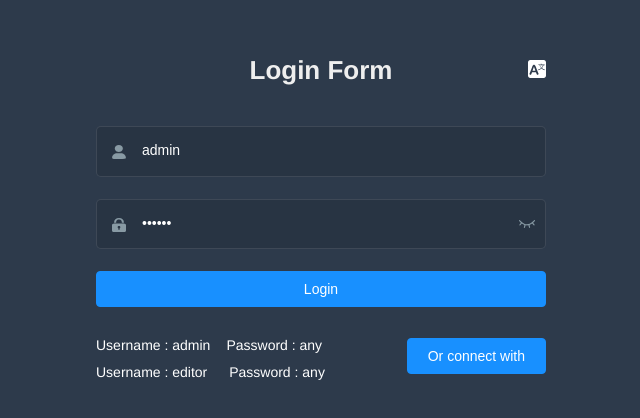
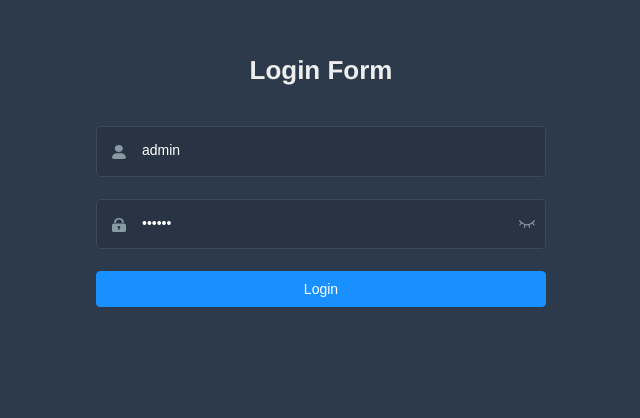
Before and after one commit to autumn-projects/eli-admin, a Vue app: page /#/login in a window 1280 px wide. Shown: the part 104-522 px from the top of the page, without its empty margins (319-959 px from the left). Built offline with nearby package versions, Linux system fonts and the light colour scheme.

Commit message:
主页修改

```diff
--- a/src/views/login/index.vue
+++ b/src/views/login/index.vue
@@ -6,7 +6,6 @@
         <h3 class="title">
           {{ $t('login.title') }}
         </h3>
-        <lang-select class="set-language" />
       </div>
 
       <el-form-item prop="username">
@@ -49,32 +48,7 @@
       <el-button :loading="loading" type="primary" style="width:100%;margin-bottom:30px;" @click.native.prevent="handleLogin">
         {{ $t('login.logIn') }}
       </el-button>
-
-      <div style="position:relative">
-        <div class="tips">
-          <span>{{ $t('login.username') }} : admin</span>
-          <span>{{ $t('login.password') }} : {{ $t('login.any') }}</span>
-        </div>
-        <div class="tips">
-          <span style="margin-right:18px;">
-            {{ $t('login.username') }} : editor
-          </span>
-          <span>{{ $t('login.password') }} : {{ $t('login.any') }}</span>
-        </div>
-
-        <el-button class="thirdparty-button" type="primary" @click="showDialog=true">
-          {{ $t('login.thirdparty') }}
-        </el-button>
-      </div>
     </el-form>
-
-    <el-dialog :title="$t('login.thirdparty')" :visible.sync="showDialog">
-      {{ $t('login.thirdpartyTips') }}
-      <br>
-      <br>
-      <br>
-      <social-sign />
-    </el-dialog>
   </div>
 </template>
 
```
